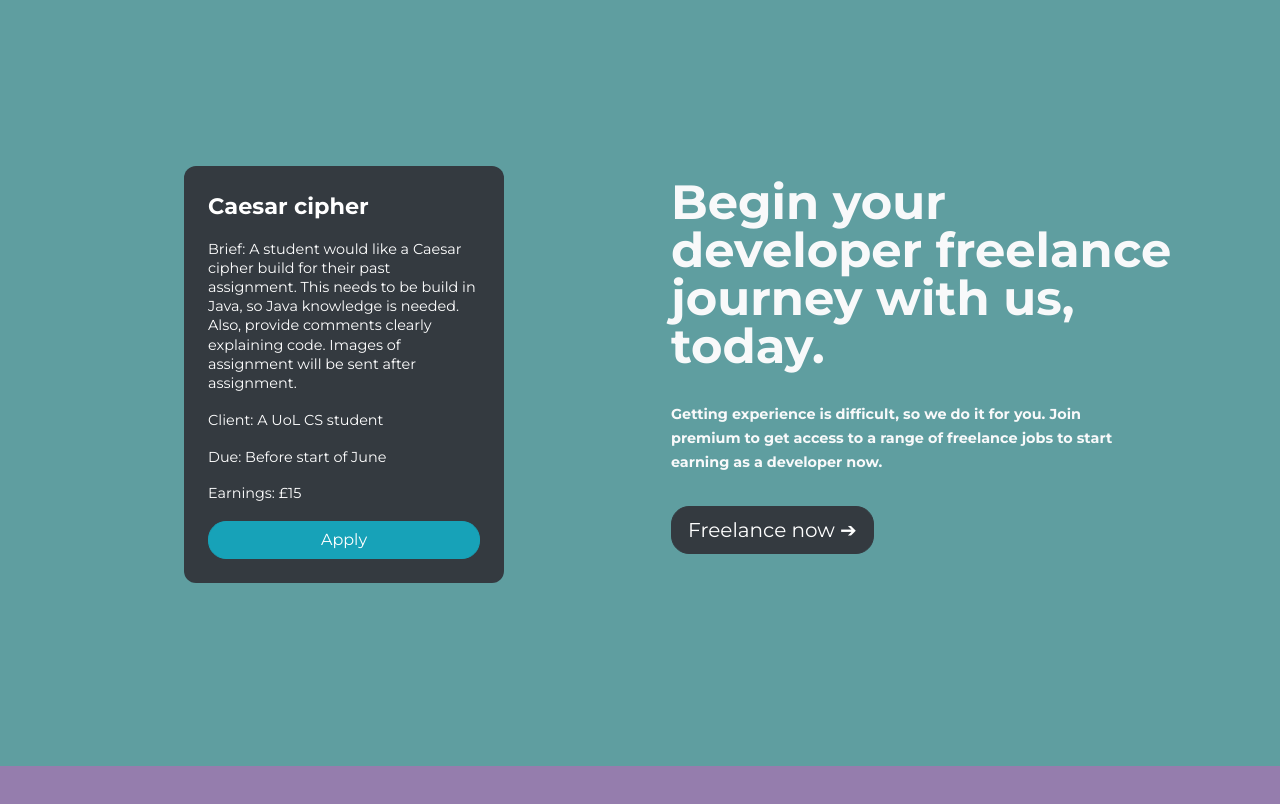
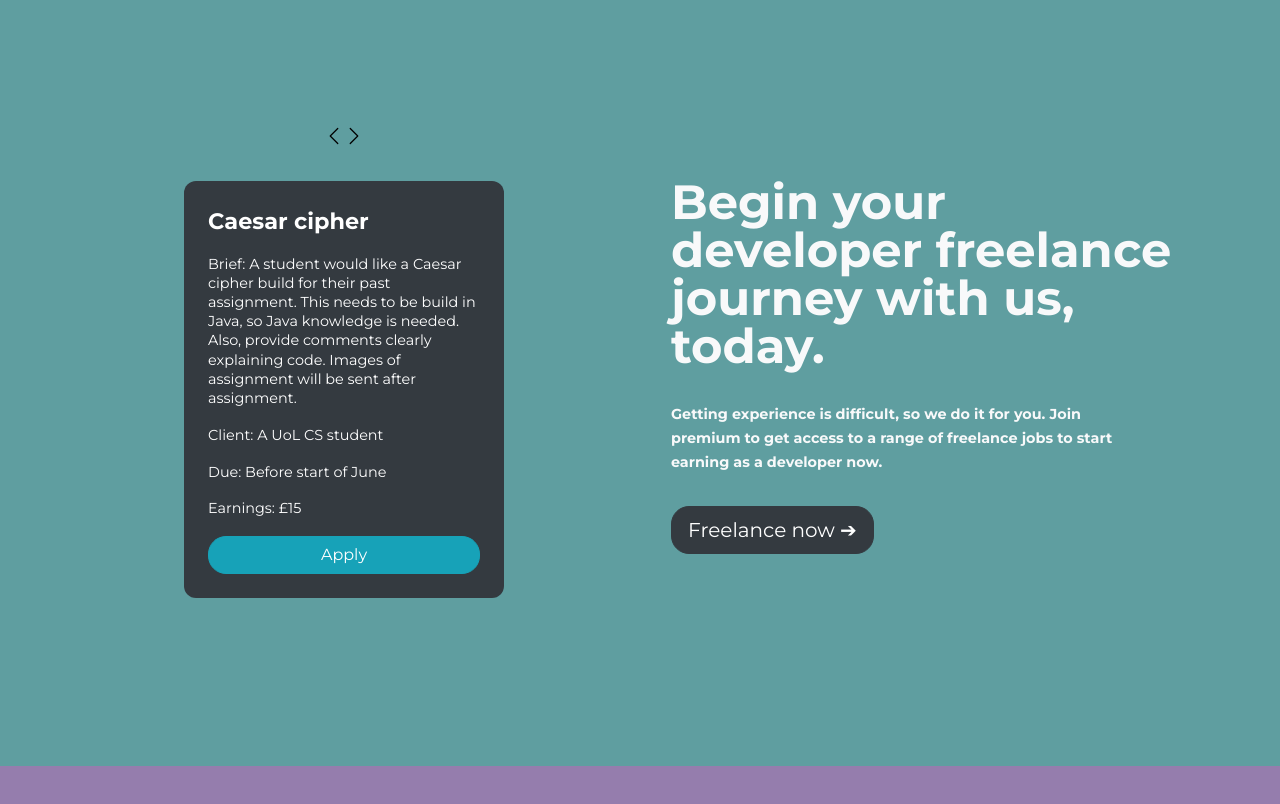
Before and after one commit to sgmselli/Devify, a React (Create React App) app in the folder frontend/: page / in a window 1280 px wide. Shown: the part 5080-5884 px from the top of the page. Built offline with nearby package versions, Linux system fonts and the light colour scheme.

Commit message:
freelance resizing

```diff
--- a/frontend/src/routes/Landing/Landing.css
+++ b/frontend/src/routes/Landing/Landing.css
@@ -460,7 +460,11 @@ button:hover b {
 }
 
 .freelanceCol {
-    height:25rem;
+    height:30rem;
+    display: flex;
+    flex-direction: column;
+    align-items: center;
+    gap:2rem;
 }
 
 .indexText {
--- a/frontend/src/routes/Landing/Landing.jsx
+++ b/frontend/src/routes/Landing/Landing.jsx
@@ -407,6 +407,35 @@ function Landing() {
                     <div className='row freelanceContainer'>
 
                         <div className='col-lg freelanceCol'>
+                        <div className='middle'>
+                            <a href="#carouselExampleControls" role="button" data-slide="prev">
+                                    <svg
+                                        xmlns="http://www.w3.org/2000/svg"
+                                        width="20"
+                                        height="20"
+                                        fill="black"
+                                        class="bi bi-chevron-left"
+                                        viewBox="0 0 16 16">
+                                        <path
+                                            fill-rule="evenodd"
+                                            d="M11.354 1.646a.5.5 0 0 1 0 .708L5.707 8l5.647 5.646a.5.5 0 0 1-.708.708l-6-6a.5.5 0 0 1 0-.708l6-6a.5.5 0 0 1 .708 0z"/>
+                                    </svg>
+                                </a>
+
+                                <a href="#carouselExampleControls" role="button" data-slide="next">
+                                    <svg
+                                        xmlns="http://www.w3.org/2000/svg"
+                                        width="20"
+                                        height="20"
+                                        fill="black"
+                                        class="bi bi-chevron-right"
+                                        viewBox="0 0 16 16">
+                                        <path
+                                            fill-rule="evenodd"
+                                            d="M4.646 1.646a.5.5 0 0 1 .708 0l6 6a.5.5 0 0 1 0 .708l-6 6a.5.5 0 0 1-.708-.708L10.293 8 4.646 2.354a.5.5 0 0 1 0-.708z"/>
+                                    </svg>
+                                </a>
+                            </div>
                             <div id="carouselExampleControls" className="carousel slide" data-ride="carousel">
                                 <div class="carousel-inner">
                                     <div class="carousel-item active">
@@ -469,7 +498,9 @@ function Landing() {
                                         </div>
                                     </div>
                                 </div>
+
                             </div>
+
                         </div>
 
                         <div className='col-lg indexText'>
--- a/frontend/src/routes/Premium/Premium.jsx
+++ b/frontend/src/routes/Premium/Premium.jsx
@@ -141,7 +141,7 @@ function Premium() {
 
                                     {userInfo ?
 
-                                        <form action={`https://www.devifyuk.com/api/stripe/create-checkout-session/${userInfo.username}$price_1N1r5xHFK31xUDPS990cpORv`}method="POST">
+                                        <form action={`https://www.devifyuk.com/api/stripe/create-checkout-session/${userInfo.username}$price_1N1Z3QHFK31xUDPSC9T1ZGhi`}method="POST">
                                             <button onClick={notifyClick} className='btn btn-info btn-md' type='submit'>Enroll now</button>
                                         </form>
 
@@ -297,7 +297,7 @@ function Premium() {
                                 <div className='buttonRow'>
                                 {userInfo ?
 
-                                <form action={`https://www.devifyuk.com/api/stripe/create-checkout-session/${userInfo.username}$price_1N1r5xHFK31xUDPS990cpORv`}method="POST">
+                                <form action={`https://www.devifyuk.com/api/stripe/create-checkout-session/${userInfo.username}$price_1N1Z3QHFK31xUDPSC9T1ZGhi`}method="POST">
                                     <button onClick={notifyClick} className='btn btn-info btn-md' type='submit'>Enroll now</button>
                                 </form>
 
```
Also changed, not shown: 11 other files (tests, documents, lock files or other folders).
